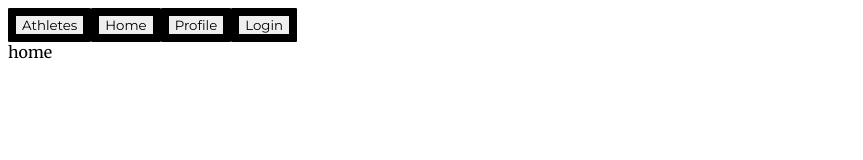
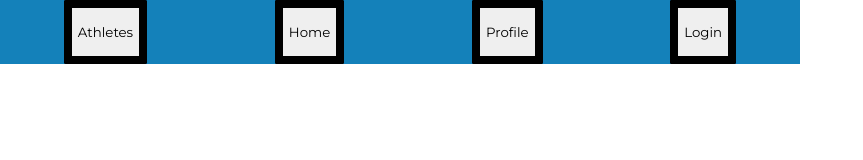
Before and after one commit to lexscher/ffa, a plain HTML site: page index.html in a window 1280 px wide. Shown: the whole page, without its empty margins (0-863 px from the left). Drawn offline with Linux system fonts and the light colour scheme.

Commit message:
dank styles

```diff
--- a/css/style.css
+++ b/css/style.css
@@ -10,6 +10,29 @@ body {
   display: flex;
   flex-direction: column;
   font-family: 'Merriweather', serif;
+  height: 100vh;
+  width: 100vh;
+  padding: 0;
+  margin: 0;
+}
+
+/* nav styles */
+#nav-bar {
+  background-color: #1481ba;
+  border-bottom: solid, 0.3rem, #686d75;
+  position: fixed;
+  top: 0;
+  width: inherit;
+  display: flex;
+  justify-content: space-around;
+  height: 4rem;
+}
+
+/* Main styles */
+#main {
+  margin-top: 0.5rem;
+  width: inherit;
+  background-color: #26bf5b;
 }
 
 /* Fonts */
```
